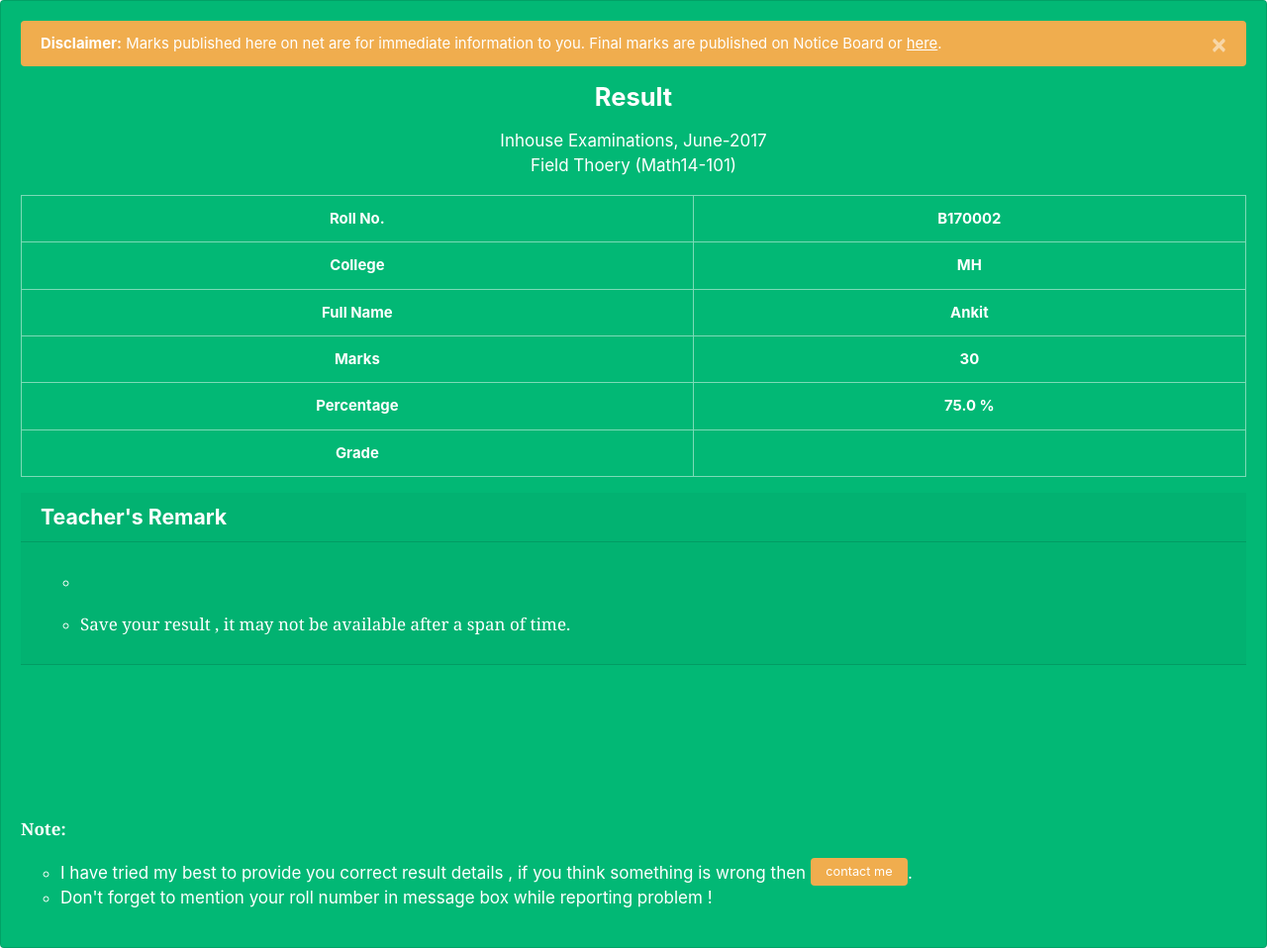
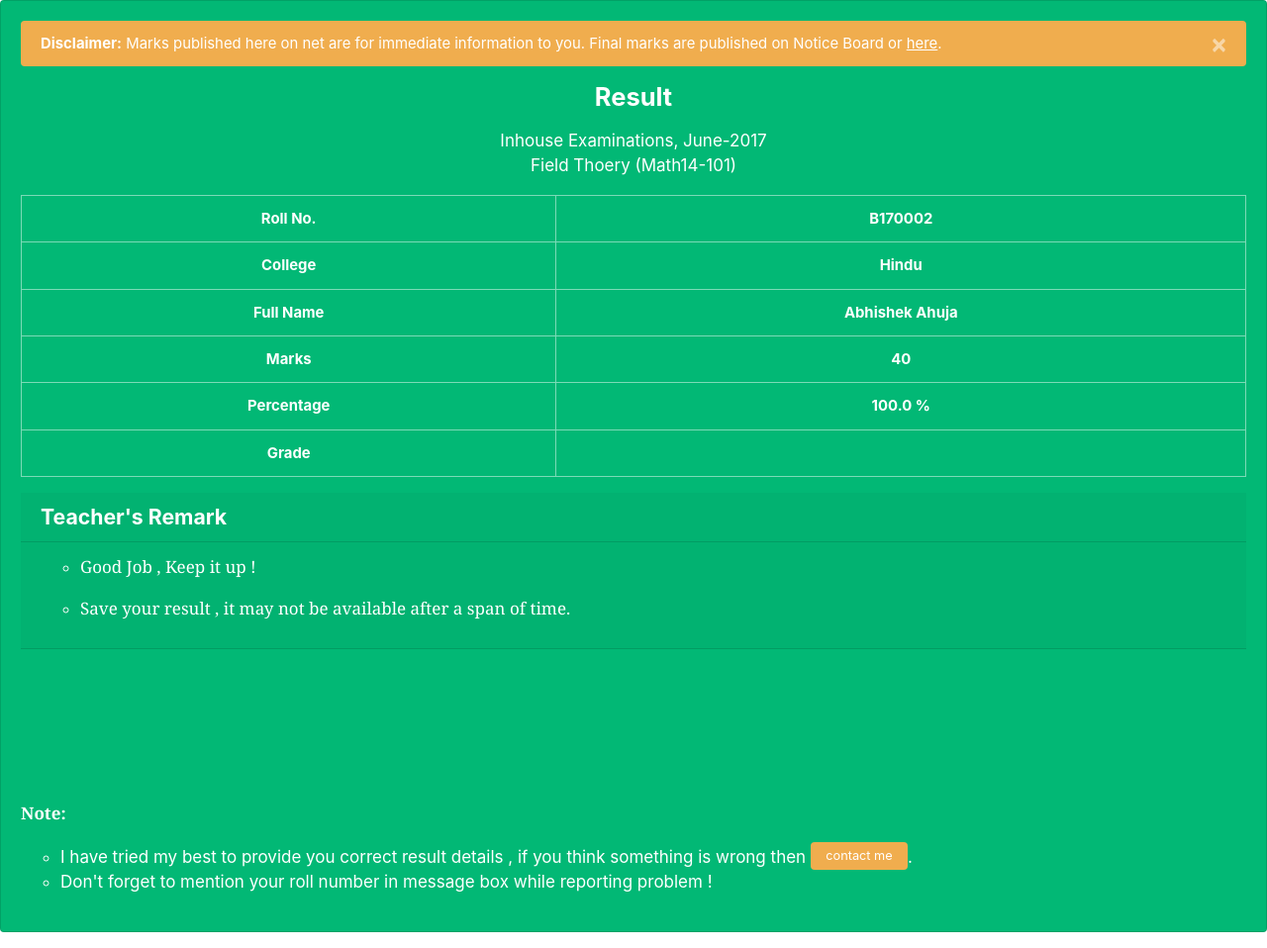
Before and after one commit to sirkapil/publish, a Jekyll site: the page built from inhouse/result/0002.html, in a window 1280 px wide. Shown: the whole page at 99% size. Built offline with Jekyll 4.4.1, drawn with Linux system fonts in a browser that asks for light colours; nearby versions of some CDN libraries.

Commit message:
Mr Hyde was here …

```diff
--- a/_layouts/marksheet.html
+++ b/_layouts/marksheet.html
@@ -59,13 +59,18 @@ th {
 </tr>
 <tr class="table-success">
 <th>Grade</th>
-<th>{% if percentage >= "80.0" %}A{% endif %}{% if percentage >= "60.0" and percentage < "80.0" %}B{% endif %}{% if percentage >= "40.0" and percentage < "60.0" %}C{% endif %}</th>
+<th>{% if percentage >= "80.0" %}
+A{% endif %}
+{% if percentage >= "60.0" and percentage < "80.0" %}B
+{% endif %}
+{% if percentage >= "40.0" and percentage < "60.0" %}C
+{% endif %}</th>
 </tr>
 </tbody>
 </table>
 <h5 class="card-header">Teacher's Remark</h5>
 <div class="card-header"><ul type="circle">
-<li><p>{{ page.teachers-remark }}</p></li>
+<li><p>{{ page.remark }}</p></li>
 <li><p>Save your result , it may not be available after a span of time.</p></li>
 </ul></div>
 
--- a/inhouse/result/0002.html
+++ b/inhouse/result/0002.html
@@ -1,7 +1,8 @@
 ---
 layout: marksheet
 roll: B170002
-fullname: Ankit
-college: MH
-marks: 30
+fullname: Abhishek Ahuja
+college: Hindu
+marks: 40
+remark: Good Job , Keep it up !
 ---
```
